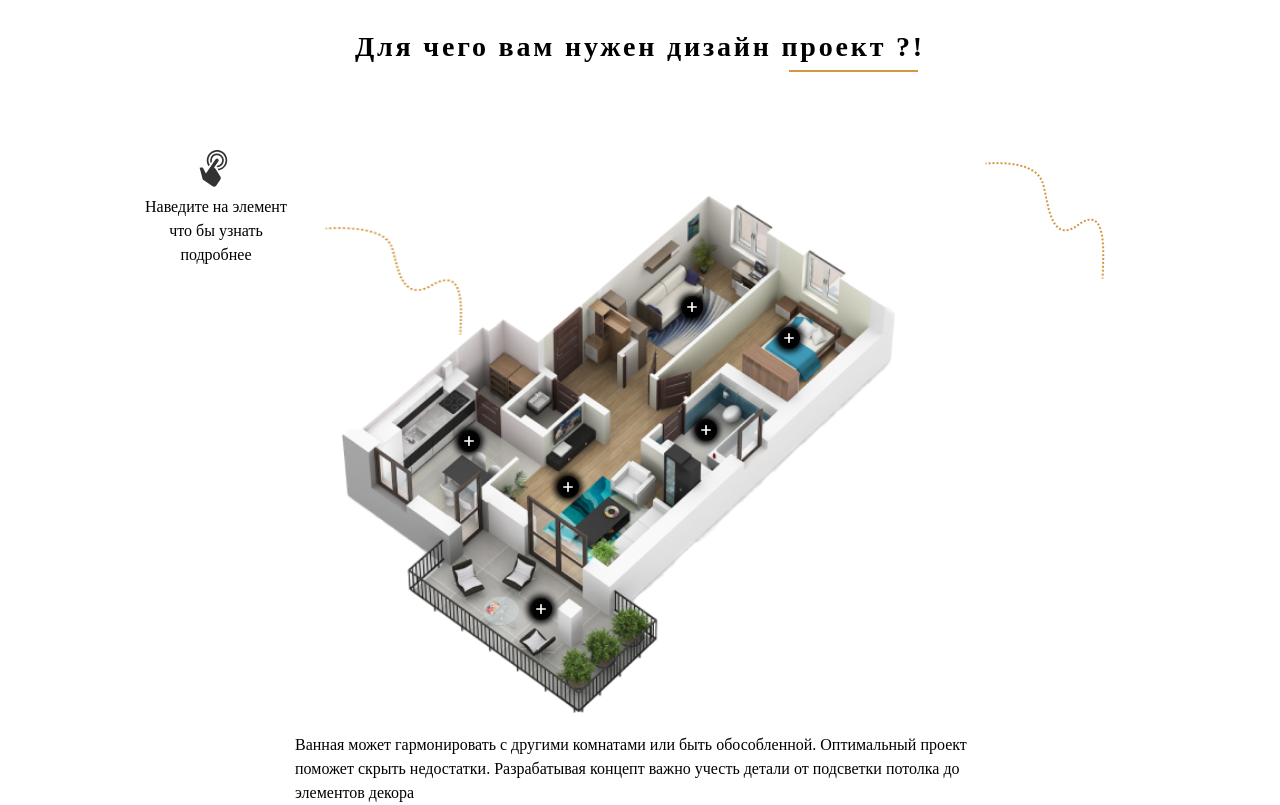
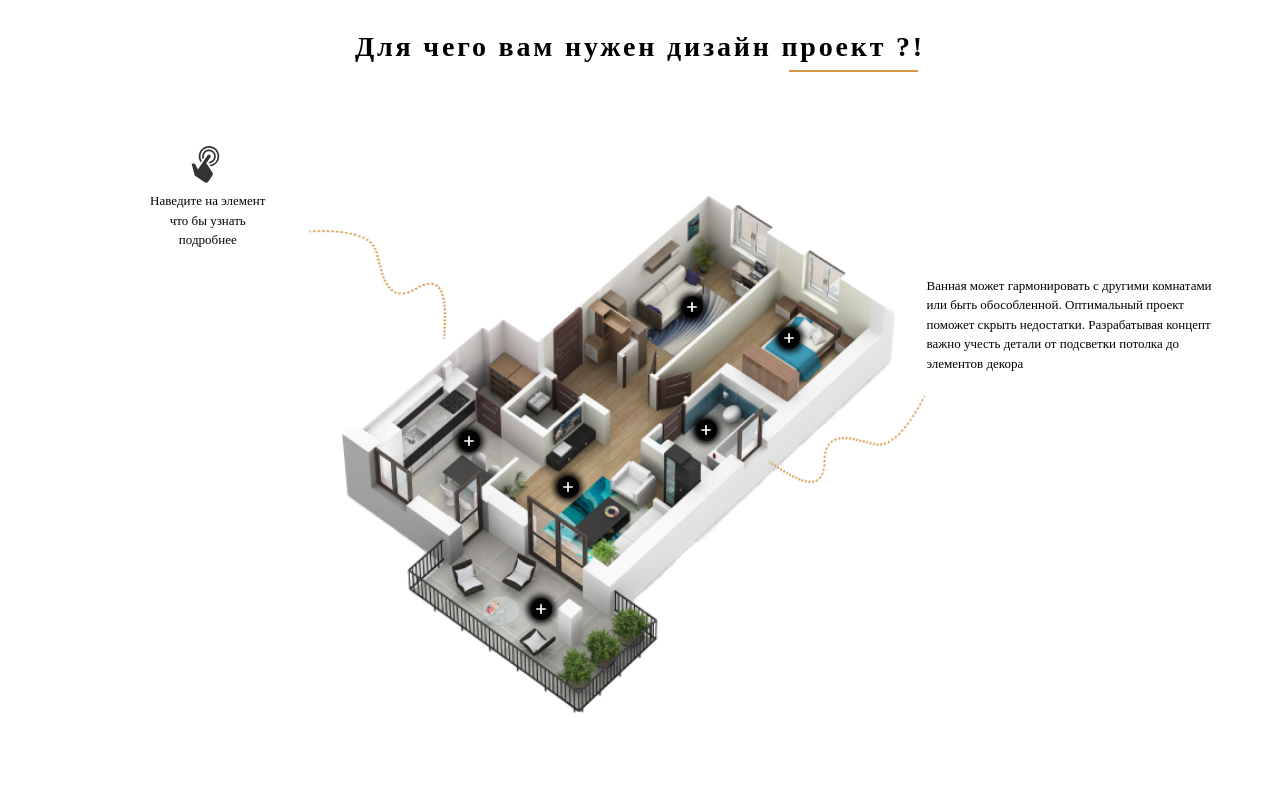
Before and after one commit to IDSAD-XL/a_di, a website: page #src/index.html in a window 1280 px wide. Shown: the part 1560-2365 px from the top of the page. After the commit the page ends 2293 px from the top, so only its background shows below. Drawn offline with nearby package versions, Linux system fonts and the light colour scheme; files that its build step writes are made by us from their sources; files whose address does not match are found by name; a web font is replaced by a local one.

Commit message:
intercative update

```diff
--- a/#src/_comand.html
+++ b/#src/_comand.html
@@ -5,7 +5,8 @@
 				<div class="col-1"></div>
 				<div class="col-6 comand_left">
 					<div class="row comand_left__heading">
-						<h3 class="heading-sec">Почему именно наша команда&NonBreakingSpace;?</h3>
+						<h3 class="heading-sec"><span class="orange-underline">Почему</span> именно наша
+							команда&NonBreakingSpace;?</h3>
 					</div>
 					<div class="row comand_left__text">
 						<p>
--- a/#src/_header.html
+++ b/#src/_header.html
@@ -1,6 +1,7 @@
 <header>
 	<div class="header_inner">
 		<div class="header_inner_content container-xl">
+			<img class="header_scrolling" src="img/icons/Scroling.svg" alt="">
 			<nav class="fixed-top header_menu justify-content-center d-flex">
 				<div class="navbar_inner col-10 d-flex">
 					<div class="header_logo flex-grow-1">
--- a/#src/_interactive.html
+++ b/#src/_interactive.html
@@ -13,7 +13,7 @@
 				<div id="plusKidroom" class="interactive_plus"><img src="img/icons/plus.svg" alt=""></div>
 				<div id="plusBalcon" class="interactive_plus"><img src="img/icons/plus.svg" alt=""></div>
 				<div id="plusBathroom" class="interactive_plus"><img src="img/icons/plus.svg" alt=""></div>
-				<div class="tap-hint">
+				<div class="interactive__hint tap-hint">
 					<img src="img/icons/tap.svg" alt="">
 					<br>
 					<span>
@@ -22,13 +22,13 @@
 						подробнее
 					</span>
 				</div>
-				<img class="interactive__line tap-hint-line" src="img/icons/or-line.png" alt="">
+				<img class="interactive__hint tap-hint-line" src="img/icons/or-line.png" alt="">
 				<div id="bathroomHint" class="interactive__hint bathroom-hint">
 					Ванная может гармонировать с другими комнатами или быть обособленной.
 					Оптимальный проект поможет скрыть недостатки.
 					Разрабатывая концепт важно учесть детали от подсветки потолка до элементов декора
 				</div>
-				<img class="interactive__line bathroom-hint" src="img/icons/or-line.png" alt="">
+				<img id="bathroomLine" class="interactive__hint bathroom-hint" src="img/icons/or-line.png" alt="">
 			</div>
 		</div>
 	</div>
--- a/#src/sass/_header.sass
+++ b/#src/sass/_header.sass
@@ -1,6 +1,11 @@
 header
 	position: relative
 	min-height: 100vh
+
+.header_scrolling
+	position: absolute
+	bottom: 17px
+	left: 0
 
 .header_inner
 	position: relative
--- a/#src/sass/_interactive.sass
+++ b/#src/sass/_interactive.sass
@@ -72,16 +72,30 @@
 .tap-hint
 	position: absolute
 	text-align: center
-	top: -25px
-	left: -150px
+	top: -5%
+	left: -21%
+	font-size: 13px
 
-.interactive__line, .interactive__hint
+.interactive__hint
 	position: absolute
 
+.interactive__hint
+	font-size: 13px
+
 .tap-hint-line
-	top: 65px
-	left: 30px
+	top: 12%
+	left: 2%
 	width: 20%
 	height: 19%
 
-.bathroom-hint
+#bathroomHint
+	top: 20%
+	right: -35%
+	max-width: 300px
+
+#bathroomLine
+	top: 38%
+	right: 10%
+	width: 20%
+	height: 18%
+	transform: rotate(120deg)
```
Also changed, not shown: #src/sass/_comand.sass (+1 -1 lines), A_Di/index.html (+6 -4 lines), A_Di/css/style.css, A_Di/css/style.min.css.
